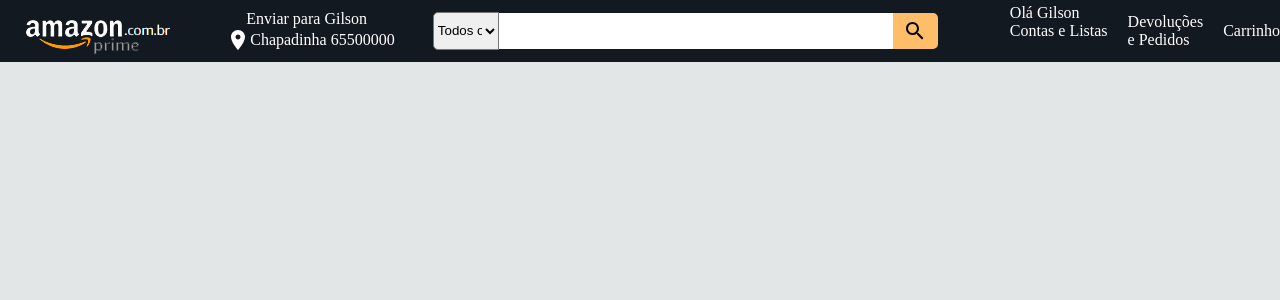
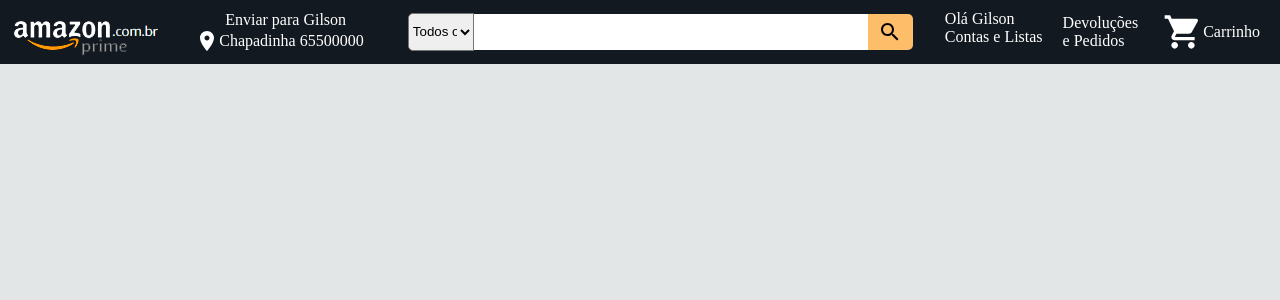
Before and after one commit to GilsonMendes/SiteEcommecer, a React (Create React App) app: page / in a window 1280 px wide. Shown: the top 300 px of the page. Built offline with nearby package versions, Linux system fonts and the light colour scheme.

Commit message:
Ajustado posição do items no header e add dropdwon

```diff
--- a/src/components/headers/carinhoCompra/carrinho.js
+++ b/src/components/headers/carinhoCompra/carrinho.js
@@ -1,5 +1,11 @@
 import styled from "styled-components";
 
 export const Carrinho = styled.div`
-    margin-left: 20px;
+    display: flex;
+    margin-left: 25px;
+    margin-right: 20px;
+    align-items: center;
+    justify-content: center;
+
+
 `
--- a/src/components/headers/carinhoCompra/index.js
+++ b/src/components/headers/carinhoCompra/index.js
@@ -1,8 +1,10 @@
 import * as C from './carrinho'
+import ShoppingCartIcon from '@mui/icons-material/ShoppingCart';
 
-export default _ =>{
-    return(
+export default _ => {
+    return (
         <C.Carrinho>
+            <ShoppingCartIcon style={{fontSize: 40}}/>
             <span>Carrinho</span>
         </C.Carrinho>
     )
--- a/src/components/headers/headerTop/header.css
+++ b/src/components/headers/headerTop/header.css
@@ -27,6 +27,7 @@
 }
 
 .imagem-header {
+    margin-left: -12px;
     background-image: url("../../../assets/_Amazon.png");
     background-repeat: no-repeat;
     background-position: 25px 15px;
@@ -36,13 +37,13 @@
 
 
 .location p h3{
-    margin-left: 10px;
+    margin-left: -5px;
 }
 .location p h2{
   display: flex;
   align-items: center;
   justify-content: space-between;
-  margin-left: 5px;
+  margin-left: -20px;
 }
 
 .iconLocation{
--- a/src/components/headers/menuDropDown/index.js
+++ b/src/components/headers/menuDropDown/index.js
@@ -13,7 +13,32 @@ export default prosp => {
                         <ul>
                             <li>
                                 <div>
-                                    <h1>Olá</h1>
+                                    <div className="box-txt1">
+                                        <p>
+                                            sombra em volta de um elemento.
+                                            Você pode especificar mais de um efeito,
+                                            os separando com virgulas.
+                                        </p>
+                                    </div>
+                                    <hr className="linha-div1" />
+
+                                    <div className="box-txt1">
+                                        <p>
+                                            sombra em volta de um elemento.
+                                            Você pode especificar mais de um efeito,
+                                            os separando com virgulas.
+                                        </p>
+                                    </div>
+
+                                    <hr className="linha-div2" />
+                                    <div className="box-txt2">
+                                        <p>
+                                            sombra em volta de um elemento.
+                                            Você pode especificar mais de um efeito,
+                                            os separando com virgulas.
+                                        </p>
+                                    </div>
+
                                 </div>
                             </li>
                         </ul>
--- a/src/components/headers/menuDropDown/menuDrop.js
+++ b/src/components/headers/menuDropDown/menuDrop.js
@@ -4,7 +4,8 @@ import styled from 'styled-components'
 export const Container = styled.div`
 
    div{
-    margin-left: 20px;
+    margin-left: -20px;
+    margin-top: 10px;
    }
 
    div li{
@@ -20,11 +21,10 @@ export const Container = styled.div`
 
    div li ul li div{
 
-      border: 1px solid red;
+      border: 1px solid rgb(238, 238, 238);
       width: 500px;
       height: 450px;
-      background-color: gray;
-
+      box-shadow: 5px 5px 5px rgb(238, 238, 238);
    }
 
    div:hover ul{
@@ -32,5 +32,52 @@ export const Container = styled.div`
 
    }
 
+   .box-txt1{
+      box-shadow: none;
+      border: 0;
+      margin-left: 20px;
+      width: 208px;
+      height: auto;
+      color: black;
+   }
+
+   .linha-div1 {
+    position: absolute;
+    width: 208px;
+    margin-left: 20px;
+    background-color: black;
+    border: 0;
+    height: 1px;
+  }
+
+
+  .linha-div2 {
+    position: absolute;
+    width: 1px;
+    border: 0;
+    height: 415px;
+    background-color: black;
+    left: 37%;
+    margin-top: -23%;
+  }
+
+  .box-txt2{
+   box-shadow: none;
+    position: absolute;
+    left: 37%;
+    margin-left: 20px;
+    width: 208px;
+    height: auto;
+    color: black;
+  }
+
+.linha-div3 {
+    width: 208px;
+    margin-right: 20px;
+    background-color: black;
+    border: 0;
+    height: 1px;
+}
+
 
 `
--- a/src/components/styledComponent/index.js
+++ b/src/components/styledComponent/index.js
@@ -3,7 +3,6 @@ import styled from "styled-components";
 export const Container = styled.div`
 
     select{
-
         display: flex;
         margin-top: -1px;
         align-items: center;
```
